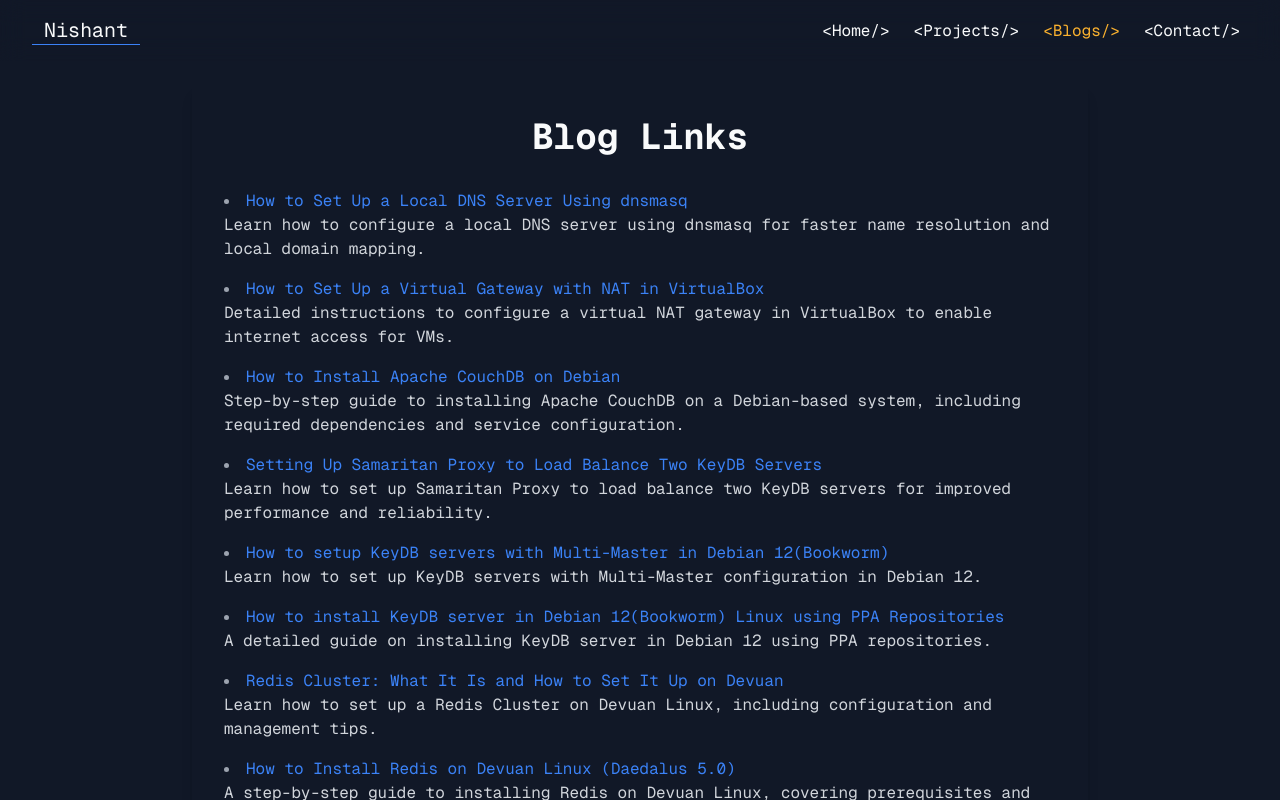
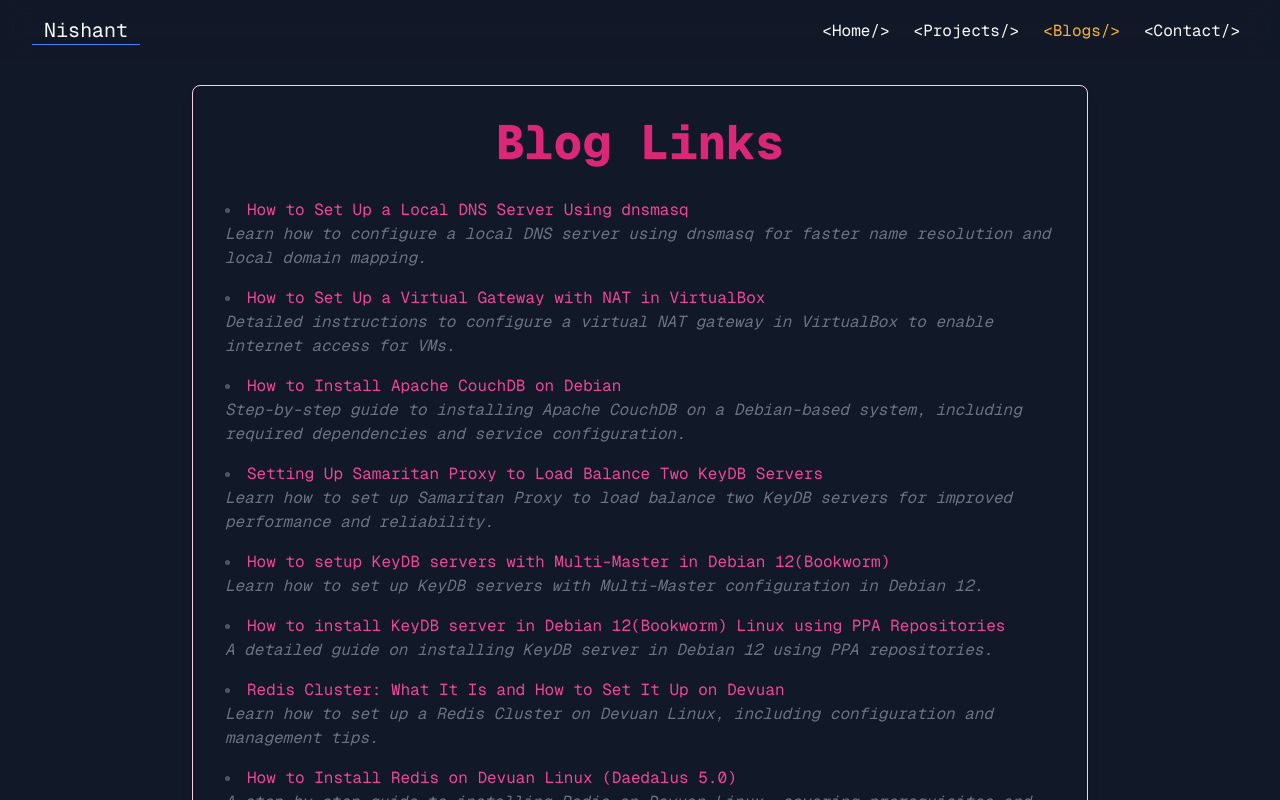
Before and after one commit to nishujangra/Portfolio, a React (Vite) app: page /blogs in a window 1280 px wide. Shown: the top 800 px of the page. Built offline with nearby package versions, Linux system fonts and the light colour scheme.

Commit message:
Blogs design enhanced

```diff
--- a/src/pages/Blogs/Blogs.tsx
+++ b/src/pages/Blogs/Blogs.tsx
@@ -5,23 +5,23 @@ const Blogs = () => {
     return (
         <main className="p-6">
             <div className="flex flex-col justify-center items-center min-h-[80vh]">
-                <div className="max-w-4xl mx-auto px-4 sm:px-6 lg:px-8 rounded-lg shadow-lg p-8">
-                    <h1 className="text-4xl font-bold text-center mb-8">
+                <div className="max-w-4xl mx-auto px-4 sm:px-6 lg:px-8 rounded-lg shadow-lg p-8 border border-pink-200">
+                    <h1 className="text-5xl font-extrabold text-center mb-8 text-pink-600">
                         Blog Links
                     </h1>
                     <div className="mt-8">
-                        <ul className="list-disc list-inside text-gray-400">
+                        <ul className="list-disc list-inside text-gray-600">
                             {blogs.map((blog, index) => (
                                 <li key={index} className="mb-4">
                                     <Link
                                         to={blog.url}
                                         target="_blank"
                                         rel="noopener noreferrer"
-                                        className="text-blue-500 hover:underline"
+                                        className="text-pink-500 hover:underline hover:text-pink-700 transition duration-300"
                                     >
                                         {blog.title}
                                     </Link>
-                                    <p className="text-gray-300">
+                                    <p className="text-gray-500 italic">
                                         {blog.description}
                                     </p>
                                 </li>
```
